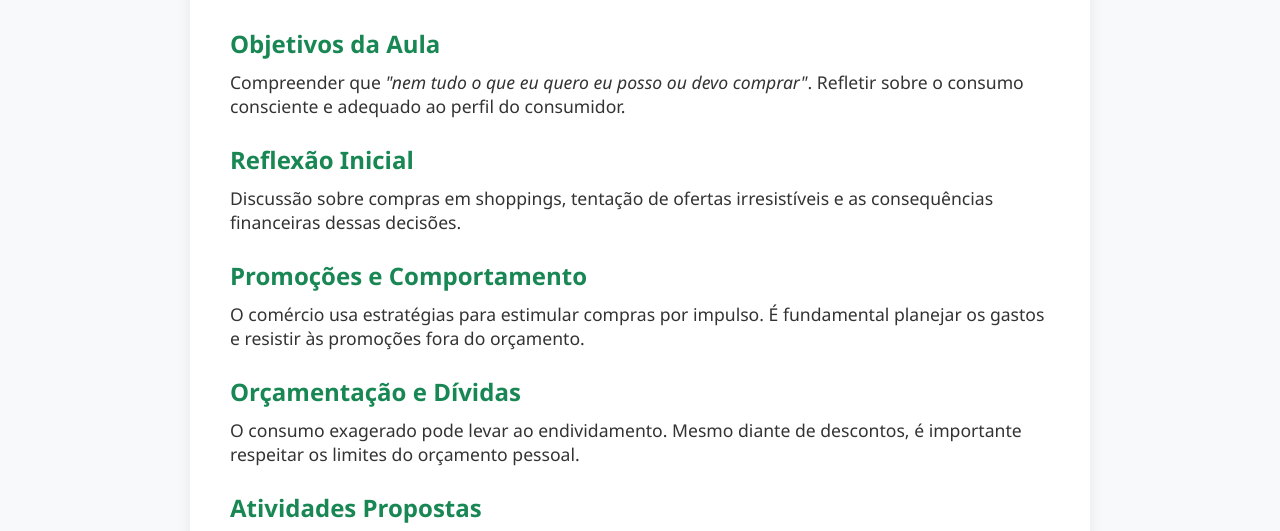
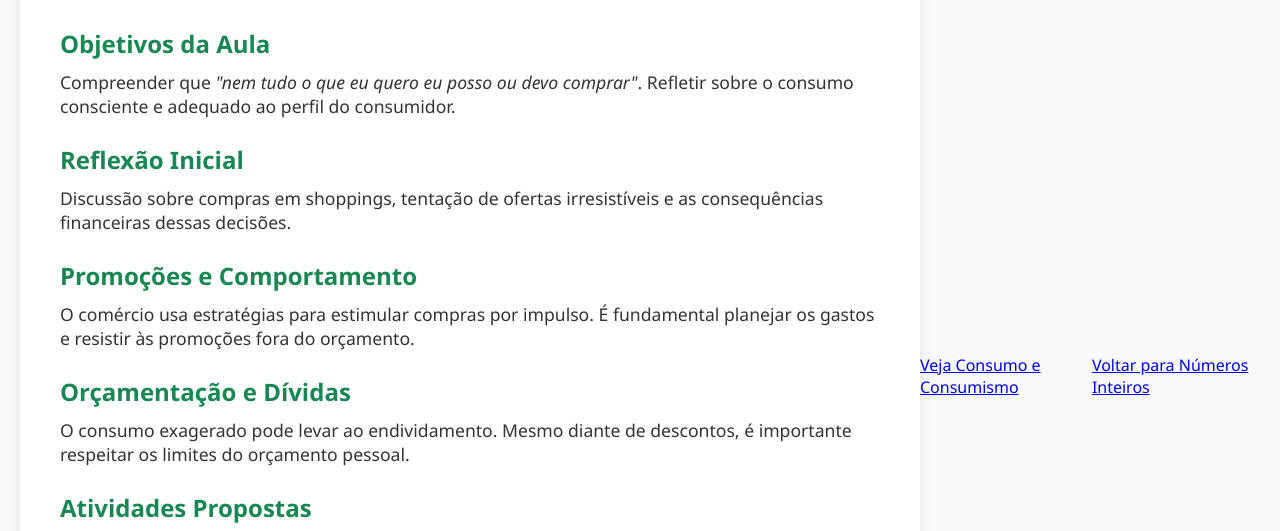
Before and after one commit to new-civic-si/descritor-d37, a plain HTML site: page index.html in a window 1280 px wide. Shown: the part 195-726 px from the top of the page. Drawn offline with Linux system fonts and the light colour scheme.

Commit message:
Update index.html

```diff
--- a/index.html
+++ b/index.html
@@ -59,5 +59,7 @@
     </footer>
   </div>
 
+  <a href="https://new-civic-si.github.io/descritor-d01/">Veja Consumo e Consumismo</a>
+  <a href="https://new-civic-si.github.io/descritor-d16/">Voltar para Números Inteiros</a>
 </body>
 </html>
```
